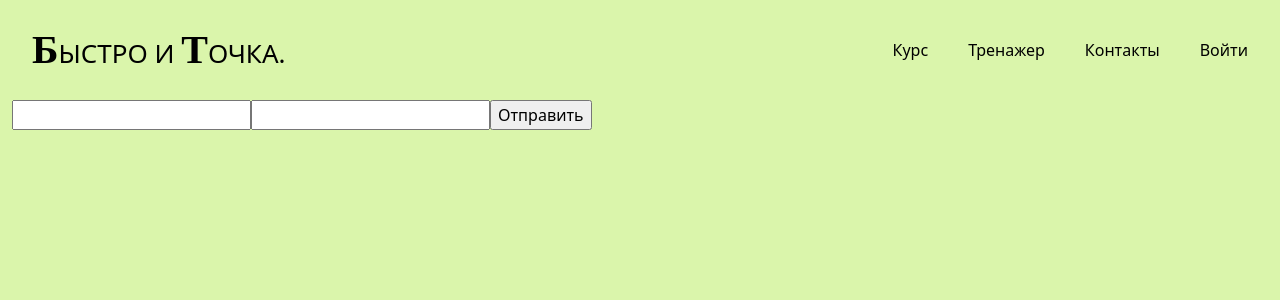
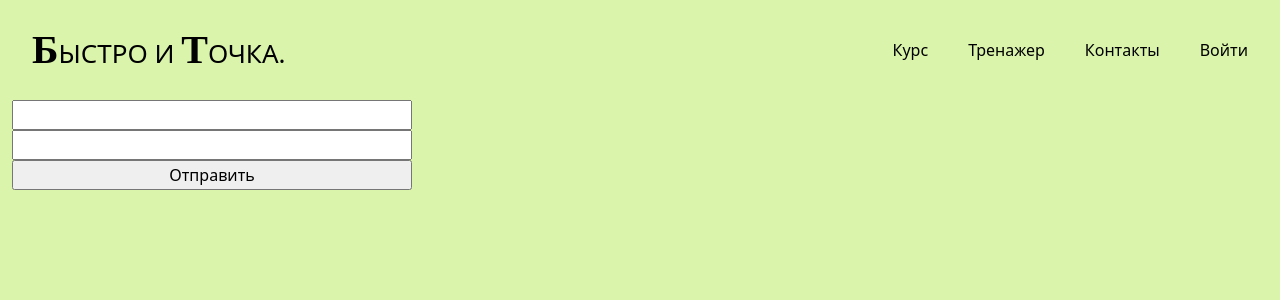
Before and after one commit to TheDedEgor/CourseHttpApp, a React (Create React App) app in the folder CourseHttpApp/ClientApp/: page /profile in a window 1280 px wide. Shown: the top 300 px of the page. Built offline with nearby package versions, Linux system fonts and the light colour scheme.

Commit message:
Dev Auth component

```diff
--- a/CourseHttpApp/ClientApp/src/App.js
+++ b/CourseHttpApp/ClientApp/src/App.js
@@ -1,4 +1,4 @@
-import React from 'react';
+import React, {useState} from 'react';
 import './App.css';
 import Header from "./components/Header/Header";
 import {Route, Routes} from "react-router-dom";
@@ -101,17 +101,17 @@ const App = () =>{
             ]
         }
     ]
-
+    const [isRegister,setIsRegister] = useState(false)
     return(
         <div className="App">
             <div className="container">
-                <Header/>
+                <Header isRegister={isRegister} setIsRegister={setIsRegister}/>
                 <Routes>
-                    <Route path="/" element={<Course courses={courses}/>}/>
-                    <Route path="/:id" element={<Course courses={courses}/>}/>
-                    <Route path="/traning" element={<Traning/>}/>
+                    <Route path="/" element={<Course courses={courses} isRegister={isRegister}/>}/>
+                    <Route path="/:id" element={<Course courses={courses} isRegister={isRegister}/>}/>
+                    <Route path="/traning" element={<Traning isRegister={isRegister}/>}/>
                     <Route path="/contacts" element={<Contacts/>}/>
-                    <Route path="/profile" element={<Auth/>}/>
+                    <Route path="/profile" element={<Auth setIsRegister={setIsRegister}/>}/>
                 </Routes>
             </div>
             {/*<Footer/>*/}
--- a/CourseHttpApp/ClientApp/src/components/Auth/Auth.css
+++ b/CourseHttpApp/ClientApp/src/components/Auth/Auth.css
@@ -0,0 +1,6 @@
+.form{
+    display: flex;
+    flex-direction: column;
+    justify-content: center;
+    width: 400px;
+}
--- a/CourseHttpApp/ClientApp/src/components/Auth/Auth.jsx
+++ b/CourseHttpApp/ClientApp/src/components/Auth/Auth.jsx
@@ -1,15 +1,17 @@
 import React from "react";
+import {useNavigate} from "react-router-dom";
 import "./Auth.css"
 
-const  Auth = () =>{
-
+const  Auth = ({setIsRegister}) =>{
+    let navigate = useNavigate()
     async function handleFormSubmit(event) {
         event.preventDefault();
         const data = serializeForm(event.target);
         const response = await sendData(data);
         const user = await response.json()
         sessionStorage.setItem("access_token", user.value.access_token)
-        console.log(user)
+        navigate('/')
+        setIsRegister(true)
     }
     function serializeForm(formNode) {
         return new FormData(formNode)
@@ -22,13 +24,11 @@ const  Auth = () =>{
         })
     }
     return(
-        <div>
-            <form onSubmit={handleFormSubmit}>
+            <form onSubmit={handleFormSubmit} className="form">
                 <input name="login"/>
                 <input name="password"/>
                 <input type="submit" value="Отправить"/>
             </form>
-        </div>
     )
 }
 export default Auth;
--- a/CourseHttpApp/ClientApp/src/components/Course/Course.jsx
+++ b/CourseHttpApp/ClientApp/src/components/Course/Course.jsx
@@ -1,7 +1,7 @@
 import React, {useEffect, useState} from "react";
 import "./Course.css"
 import {Link, Route, Routes, useParams} from 'react-router-dom'
-const Course = ({courses}) =>{
+const Course = ({courses,isRegister}) =>{
     const {id} = useParams()
     const [isVisible,setIsVisible] = useState(false)
     let post = courses[0].dependises[id -1]
@@ -11,6 +11,10 @@ const Course = ({courses}) =>{
     }
     return(
         <div className="course-block">
+            {isRegister ?
+            <div>Вам доступен курс</div>:
+                <div>Вам не доступен курс, войдите в свой <Link to="/profile">аккаунт</Link></div>
+            }
             {/*{courses.map((course) =>(
                 <div className="course" key={course.id}>
                     <div className="course-title">
--- a/CourseHttpApp/ClientApp/src/components/Header/Header.jsx
+++ b/CourseHttpApp/ClientApp/src/components/Header/Header.jsx
@@ -1,18 +1,33 @@
 import React, {useState} from "react";
+import {useNavigate} from "react-router-dom";
 import "./Header.css"
 import {Link} from "react-router-dom";
-const Header = () =>{
+const Header = ({isRegister,setIsRegister}) =>{
+    let navigate = useNavigate()
+    const handleLogOut = () =>{
+        setIsRegister(false)
+        navigate('/')
+    }
     return(
         <div className="header">
             <div className="header-logo">
                 <Link to="/"><b>Б</b>ыстро и <b>т</b>очка.</Link>
             </div>
+            {isRegister ?
+                <div className="header-links">
+                    <Link className="header-link" to="/">Курс</Link>
+                    <Link className="header-link" to="/traning">Тренажер</Link>
+                    <Link className="header-link" to="/contacts">Контакты</Link>
+                    <p className="header-link" onClick={handleLogOut}>Выйти</p>
+                </div>
+                :
                 <div className="header-links">
                     <Link className="header-link" to="/">Курс</Link>
                     <Link className="header-link" to="/traning">Тренажер</Link>
                     <Link className="header-link" to="/contacts">Контакты</Link>
                     <Link className="header-link" to="/profile">Войти</Link>
                 </div>
+            }
         </div>
     )
 };
--- a/CourseHttpApp/ClientApp/src/components/Traning/Traning.jsx
+++ b/CourseHttpApp/ClientApp/src/components/Traning/Traning.jsx
@@ -1,9 +1,13 @@
 import React from "react";
 import "./Traning.css"
-const Traning = () =>{
+import {Link} from 'react-router-dom'
+const Traning = ({isRegister}) =>{
     return(
         <div>
-            Traning
+            {isRegister?
+                <p>Traning</p>:
+                <div>Вам не доступен курс, войдите в свой <Link to="/profile">аккаунт</Link></div>
+            }
         </div>
     )
 }
```
Lines whose indentation alone changed are shown as unchanged.
